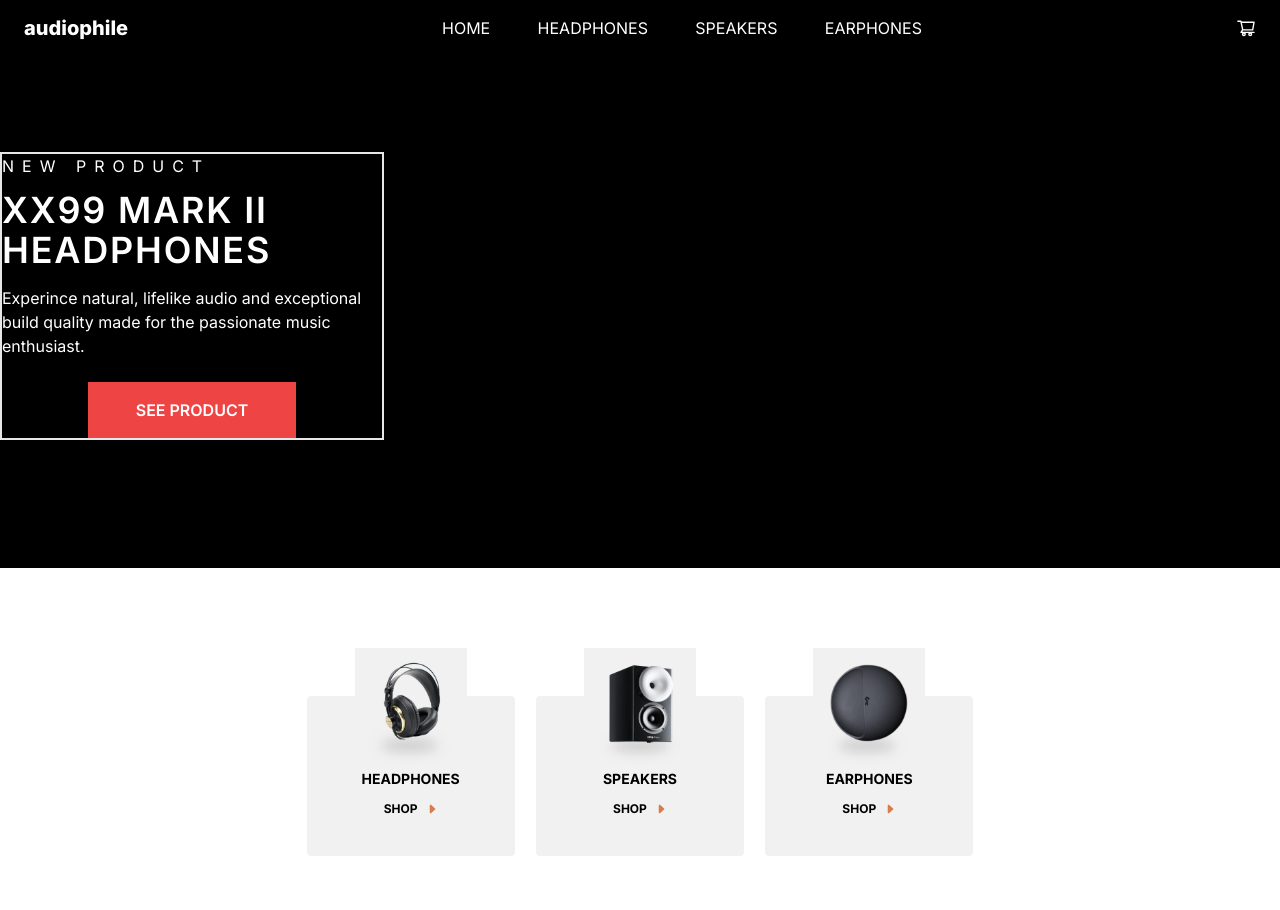
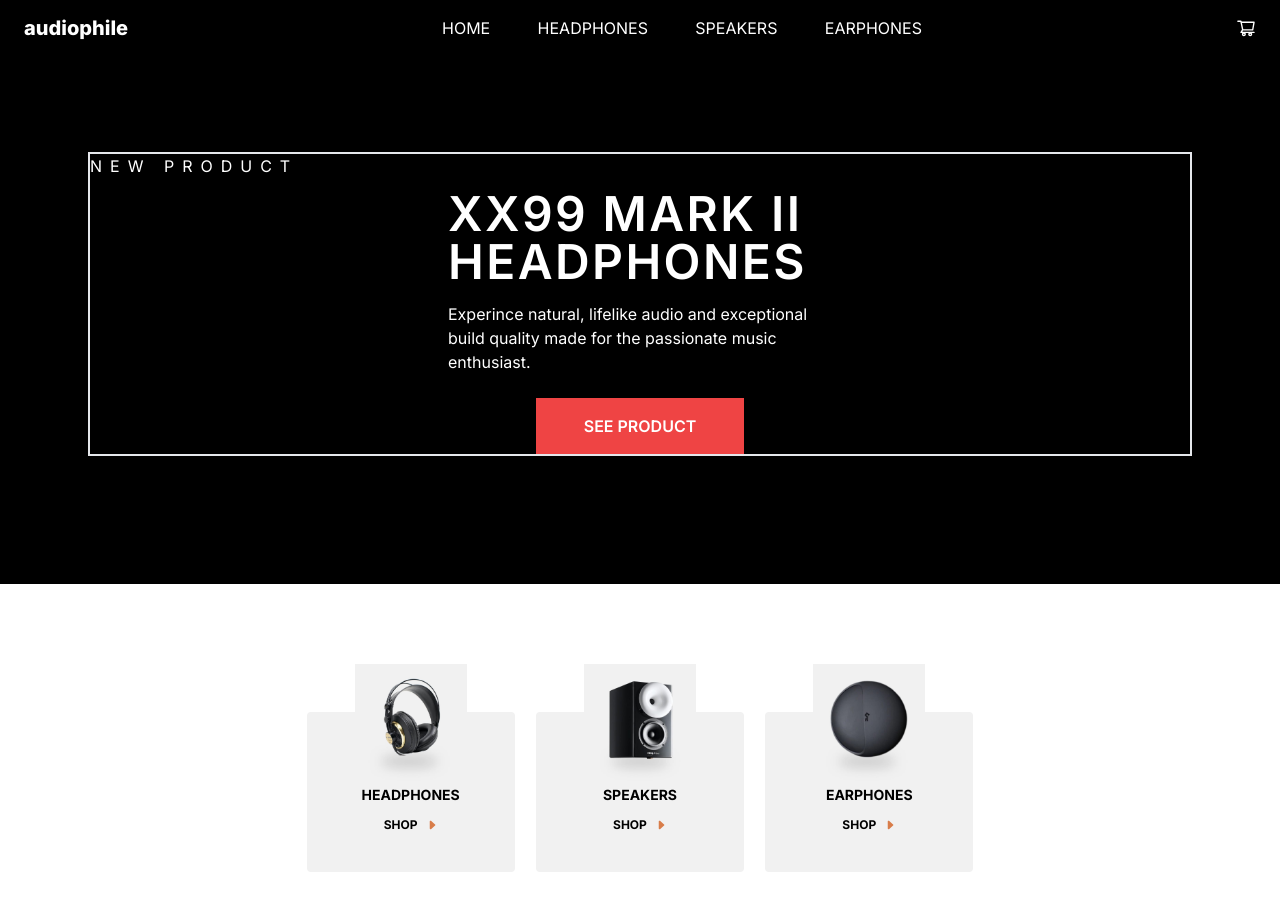
Before and after one commit to john-mathis/Audiophile, a Next.js app: page / in a window 1280 px wide. Shown: the top 910 px of the page. Built offline with nearby package versions, Linux system fonts and the light colour scheme.

Commit message:
new product edits

```diff
--- a/app/components/NewProduct/NewProduct.tsx
+++ b/app/components/NewProduct/NewProduct.tsx
@@ -4,12 +4,12 @@ import CtaButton from "../common/CtaButton";
 const NewProduct = () => {
   return (
     <section className="pt-24 pb-32 mb-20 bg-black text-white ">
-      <div className="text-center lg:text-left w-[24rem] border-2 ">
+      <div className="border-2 text-center md:w-[24rem] md:m-auto lg:m-0 lg:text-left lg:w-[69rem] lg:m-auto">
         <p className="uppercase tracking-[.5rem] mb-3">new product</p>
-        <h1 className="uppercase text-4xl w-80 md:w-96 tracking-wider font-semibold mb-4">
+        <h1 className="uppercase m-auto text-4xl md:text-5xl w-80 md:w-96 tracking-wider font-semibold mb-4">
           xx99 mark ii headphones
         </h1>
-        <p className="w-80 md:w-96">
+        <p className="w-80 md:w-96 m-auto">
           Experince natural, lifelike audio and exceptional build quality made
           for the passionate music enthusiast.
         </p>
```
